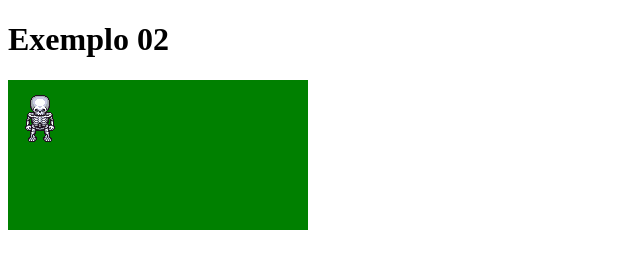
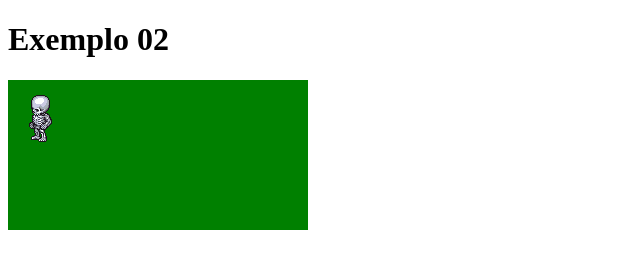
Before and after one commit to falmeidabruna/exemplo02, a plain HTML site: page index.html in a window 1280 px wide. Shown: the full height of the page, 0-640 px from the left. Drawn offline with Linux system fonts and the light colour scheme.

Commit message:
adiciona recorte da folha de sprites

```diff
--- a/index.html
+++ b/index.html
@@ -13,15 +13,21 @@
         const canvas = document.querySelector("canvas");
         const ctx = canvas.getContext("2d");
         const skelly = new Image();
-        skelly.src = "assets/skeleton02.png";
+        skelly.src = "assets/skelly.png";
 
         skelly.addEventListener("load", terminouDeCarregar);
 
         ctx.fillStyle = "green";
         ctx.fillRect(0,0, canvas.width, canvas.height);
+        let l = 1;
+        let c = 1;
 
             function terminouDeCarregar (params) {
-                ctx.drawImage(skelly, 0, 0);
+                ctx.drawImage(skelly,
+                //sx, sy, sw, sh
+                c*64, l*64, 64, 64,
+                //dx, dy, dw, dh
+                0, 0, 64,64 );
 
             }
 
```
Also changed, not shown: assets/skelly.png (added).
